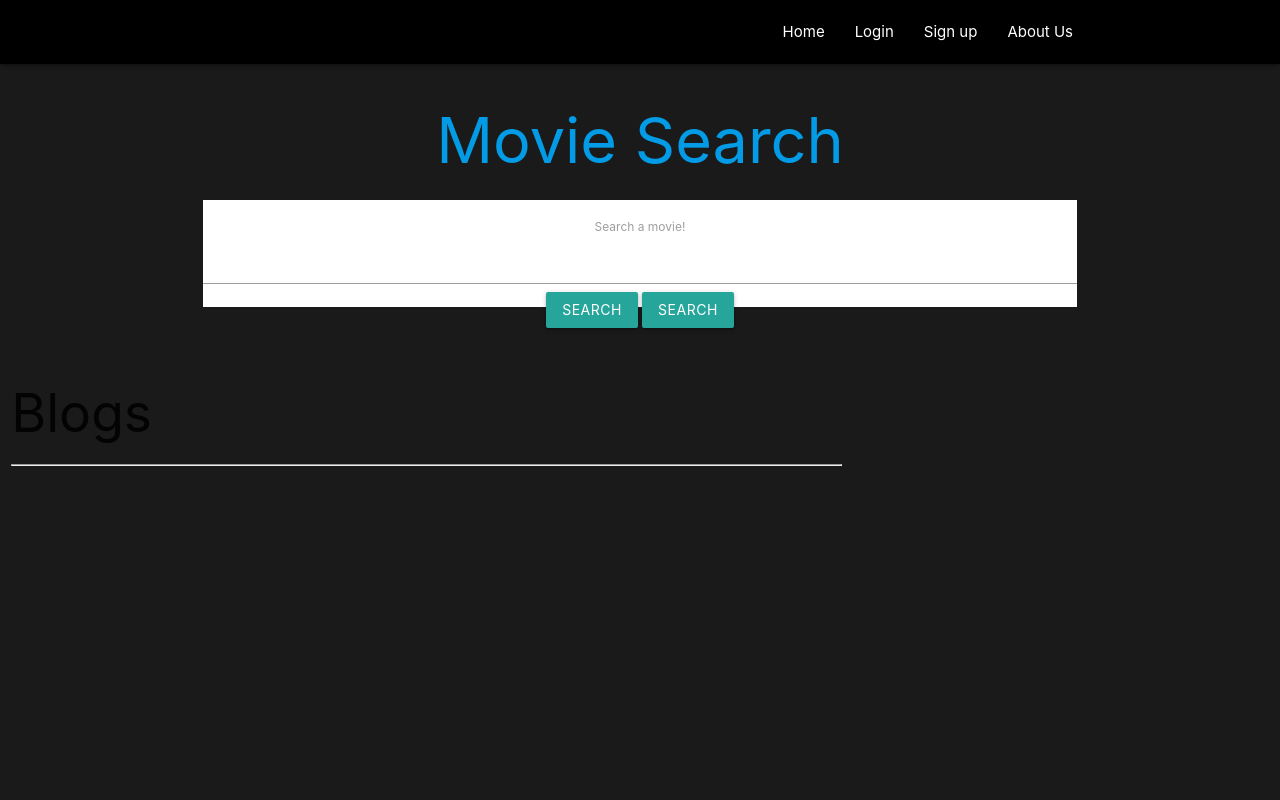
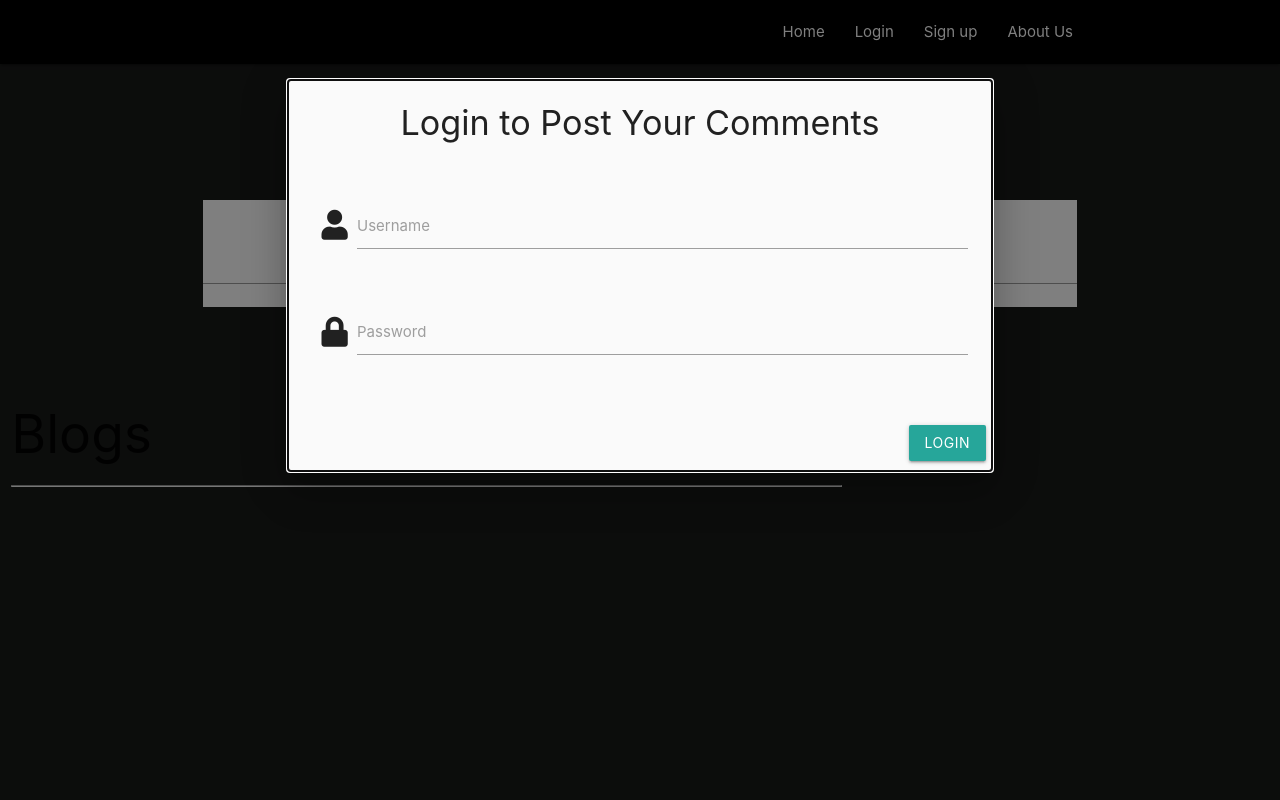
Before and after one commit to Tonnette/Project2, a web app: file public/index.html in a window 1280 px wide, after a click on "Login". Run offline with its HTML, style and script files only (its server is not run), Linux system fonts and the light colour scheme; some libraries are stand-ins or nearby versions.

Commit message:
login html & userdb linked

```diff
--- a/public/css/placeholder.css
+++ b/public/css/placeholder.css
@@ -34,12 +34,6 @@ body {
 
 
 /*star style*/
-
-
-/* * {
-    margin: 0;
-    padding: 0;
-} */
 
 .rate {
     float: left;
@@ -84,7 +78,7 @@ body {
 }
 
 
-/*star style*/
+/*star style end*/
 
 nav {
     background-color: #2d2e2d;
@@ -106,3 +100,19 @@ nav {
     border-top: none;
     border-radius: 10px;
 }
+
+
+/*Login Modal*/
+
+.modal {
+    max-height: 100%;
+    overflow: hidden;
+}
+
+.model-close {
+    margin-bottom: 10px;
+    margin-left: 20px;
+}
+
+
+/*Login Modal end*/
--- a/public/index.html
+++ b/public/index.html
@@ -5,6 +5,7 @@
     <meta http-equiv="Content-Type" content="text/html; charset=UTF-8" />
     <meta name="viewport" content="width=device-width, initial-scale=1, maximum-scale=1.0" />
     <title>Movie Review</title>
+    <link rel="stylesheet" href="https://use.fontawesome.com/releases/v5.8.1/css/all.css" />
     <link href="css/materialize.css" type="text/css" rel="stylesheet" media="screen,projection" />
     <link href="./css/placeholder.css" rel="stylesheet">
 </head>
@@ -21,10 +22,10 @@
                     </a>
                     <ul class="right hide-on-med-and-down">
                         <li>
-                            <a href="#home"> Home</a>
+                            <a href="index.html"> Home</a>
                         </li>
                         <li>
-                            <a href="#login"> Login</a>
+                            <a href="#login" class="modal-trigger"> Login</a>
                         </li>
                         <li>
                             <a href="#signup"> Sign up</a>
@@ -38,7 +39,37 @@
         </nav>
     </div>
 
+
+
     <div class="container">
+
+        <!--login modal-->
+        <div id="login" class="modal">
+            <div class="modal-content center">
+                <h4>Login to Post Your Comments</h4>
+                <br>
+
+                <div class="input-field">
+                    <i class="fas fa-user prefix"></i>
+                    <input type="text" id="userName">
+                    <label for="userName">Username</label>
+                </div>
+                <br>
+
+                <div class="input-field ">
+                    <i class="fas fa-lock prefix"></i>
+                    <input type="password" id="pass">
+                    <label for="password">Password</label>
+                </div>
+                <br>
+
+            </div>
+            <div class="modal-footer">
+                <a id="login" class="btn waves-effect waves-light modal-close"> Login</a>
+            </div>
+        </div>
+        <!--login modal end-->
+
         <div class="row">
             <div class="col s12 col md-12">
                 <a href="index.html">
@@ -56,15 +87,13 @@
                         <!-- <input id="add-movie" type="submit" value="Search"> -->
                         <div class="myButton col l12 m12 s12">
                             <button class="btn waves-effect waves-light" id="add-movie" type="submit" name="action">Search</button>
-
-                            <button class="btn waves-effect waves-light" id="add-movie" type="submit" name="action">Search</button>
                         </div>
                     </form>
                 </div>
             </div>
         </div>
 
-        <div row>
+        <div class="row">
             <form class="col s12">
                 <div class="col s4 m4 l4">
                     <div id="movie-poster" class="right" !important>
@@ -186,6 +215,7 @@
             <script src="js/materialize.js"></script>
             <script src="js/init.js"></script>
             <script type="text/javascript" src="./js/movie.js"></script>
+            <script type="text/javascript" src="./js/user.js"></script>
 
 </body>
 
--- a/public/js/movie.js
+++ b/public/js/movie.js
@@ -5,6 +5,7 @@ $(document).ready(function() {
 
     var userMoviesArray = [];
     var starValue;
+    var userId;
 
     $("label").on("click", function() {
         starValue = parseInt(this.id);
@@ -132,5 +133,10 @@ $(document).ready(function() {
     displayPosters();
 
 
+    //Login module
+    $('.modal').modal();
+    //Login module end
+
+
     //document.ready root, don't go over this
 });
--- /dev/null
+++ b/public/js/user.js
@@ -0,0 +1,29 @@
+$(document).ready(function() {
+
+    $("#login").on("click", function(event) {
+        event.preventDefault();
+        var newUser = {
+            name: $("#userName").val().trim(),
+            password: $("#pass").val().trim(),
+        };
+
+        console.log(newUser);
+        // Send an AJAX POST-request with jQuery
+
+        $.post("/api/user", newUser)
+            // console.log("new blog after post " + newBlog)
+            // On success, run the following code
+            .then(function() {
+
+            });
+
+        // $("#author").val("");
+        // $("#chirp-box").val("");
+    });
+
+
+
+
+
+    //document.ready root, don't go over this
+});
```
Also changed, not shown: models/Ignore for now/users.js (deleted, +0 -33 lines), models/comments.js (+7 -0 lines), models/users.js (added, +33 -0 lines), routes/html-routes.js (+0 -17 lines), routes/movie-api-routes.js (+17 -1 lines).
